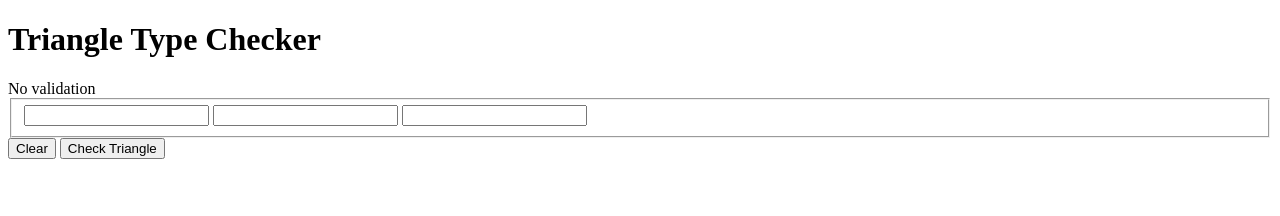
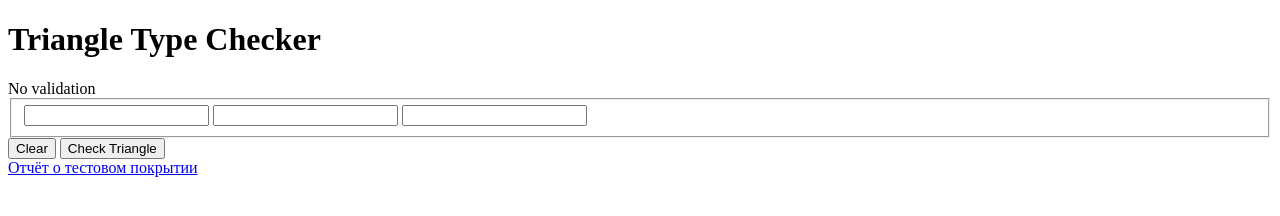
Before and after one commit to study-pm/testing, a website with bundled scripts: page src/lr_01/index.html in a window 1280 px wide. Built offline with nearby package versions, Linux system fonts and the light colour scheme.

Commit message:
feat: add coverage link

```diff
--- a/src/lr_01/index.html
+++ b/src/lr_01/index.html
@@ -19,5 +19,7 @@
         <button type="submit">Check Triangle</button>
         <output name="result"></output>
     </form>
+
+    <a href="./coverage/lcov-report/index.html">Отчёт о тестовом покрытии</a>
 </body>
 </html>
```
Also changed, not shown: src/lr_01/README.md.
